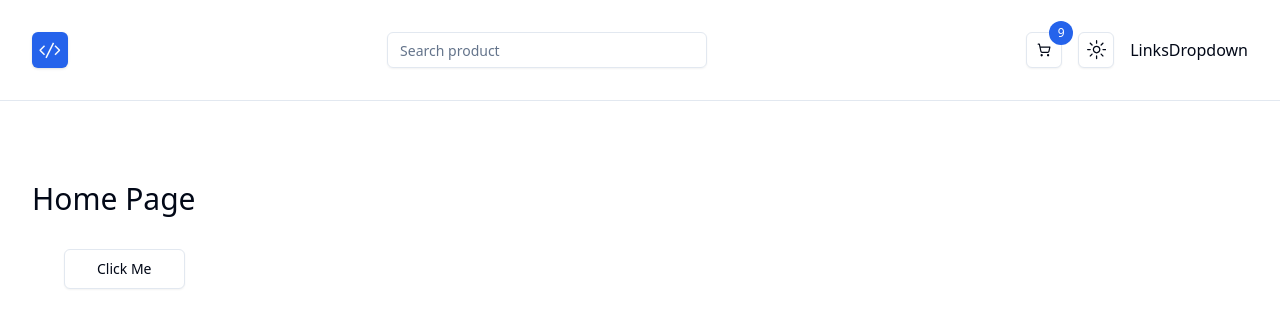
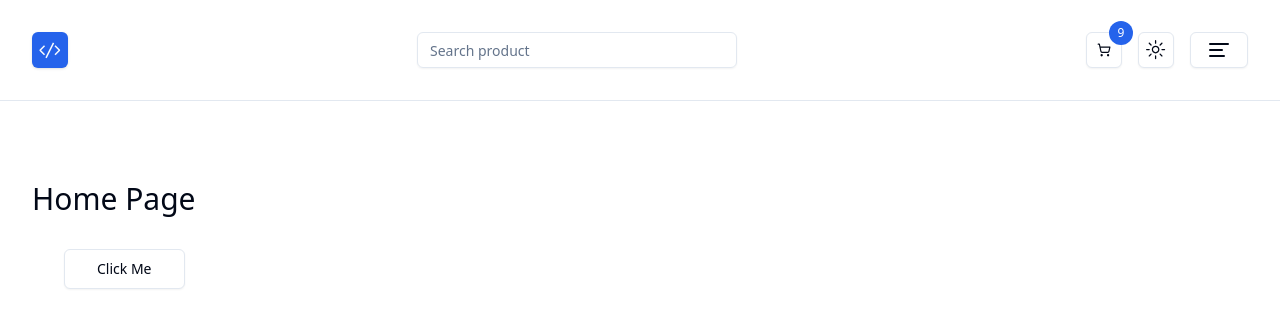
Before and after one commit to Gosia-Magdzik/NextStore, a Next.js app: page / in a window 1280 px wide. Shown: the top 328 px of the page. Built offline with nearby package versions, Linux system fonts and the light colour scheme.

Commit message:
Links dropdown component

```diff
--- a/components/navbar/LinksDropdown.tsx
+++ b/components/navbar/LinksDropdown.tsx
@@ -1,8 +1,44 @@
-import React from 'react'
+import {
+  DropdownMenu,
+  DropdownMenuContent,
+  DropdownMenuItem,
+  DropdownMenuTrigger,
+  DropdownMenuSeparator,
+} from '@/components/ui/dropdown-menu';
+import { LuAlignLeft } from 'react-icons/lu';
+import Link from 'next/link';
+import { Button } from '../ui/button';
+import { links } from '@/utils/links';
+
 
 function LinksDropdown() {
   return (
-    <div>LinksDropdown</div>
+    <DropdownMenu>
+      <DropdownMenuTrigger asChild>
+        <Button
+          variant="outline"
+          className='flex gap-4 max-w-[100px]'
+        >
+          <LuAlignLeft className='w-6 h-6'/>
+        </Button>
+      </DropdownMenuTrigger>
+      <DropdownMenuContent
+        className='w-40'
+        align='start'
+        sideOffset={10}
+      >
+        {links.map((link) => {
+          return <DropdownMenuItem key={link.href}>
+              <Link
+                href={link.href}
+                className='capitalize w-full'
+              >
+                {link.label}
+              </Link>
+            </DropdownMenuItem>
+        })}
+      </DropdownMenuContent>
+    </DropdownMenu>
   )
 }
 
--- /dev/null
+++ b/utils/links.ts
@@ -0,0 +1,14 @@
+
+type NavLink = {
+    href: string;
+    label: string;
+  };
+
+  export const links: NavLink[] = [
+    { href: '/', label: 'home' },
+    { href: '/about', label: 'about' },
+    { href: '/products', label: 'products' },
+    { href: '/favorites', label: 'favorites' },
+    { href: '/cart', label: 'cart' },
+    { href: '/orders', label: 'orders' },
+  ];
```
